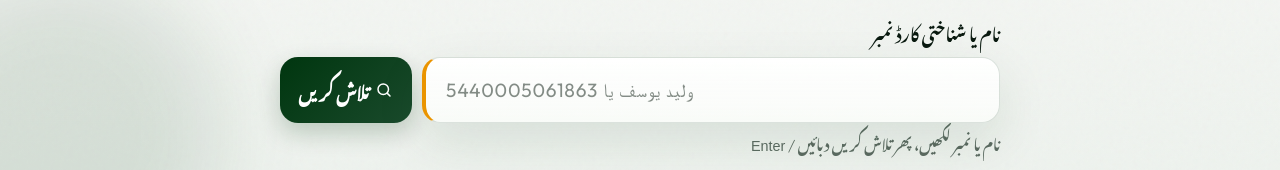
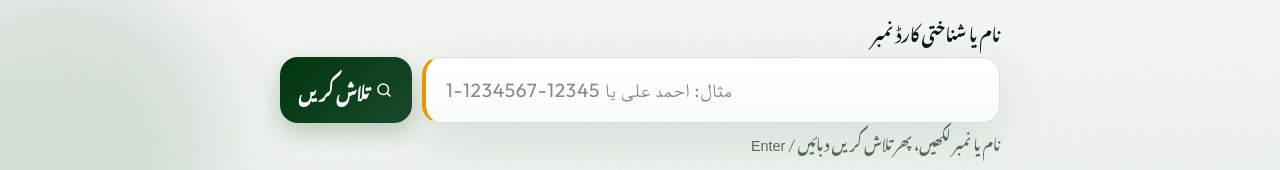
Before and after one commit to LumiProj/ajk, a Next.js app: page / in a window 1280 px wide. Shown: the part 428-598 px from the top of the page. Built offline with nearby package versions, Linux system fonts and the light colour scheme; a web font is replaced by a local one.

Commit message:
Use fictional name and CNIC in search placeholder.
Avoid showing a real voter record as the example text.

Co-authored-by: Cursor <cursoragent@cursor.com>

```diff
--- a/components/SearchBox.tsx
+++ b/components/SearchBox.tsx
@@ -50,7 +50,9 @@ export function SearchBox({ value, onChange, onSearch, lang }: Props) {
             inputMode={cnicMode && value.length > 0 ? "numeric" : "text"}
             autoComplete="off"
             placeholder={
-              isUr ? "ولید یوسف یا 5440005061863" : "Waleed Yousaf or 5440005061863"
+              isUr
+                ? "مثال: احمد علی یا 12345-1234567-1"
+                : "e.g. Ahmed Ali or 12345-1234567-1"
             }
             value={value}
             onChange={(e) => handleChange(e.target.value)}
```
